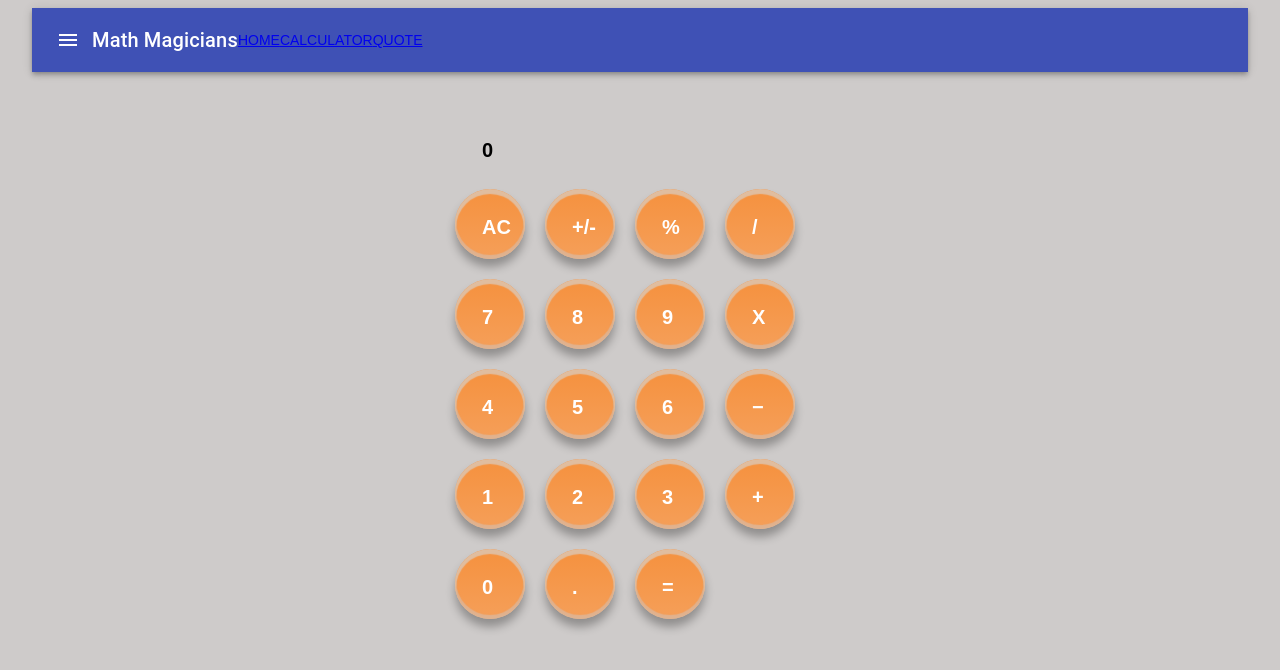
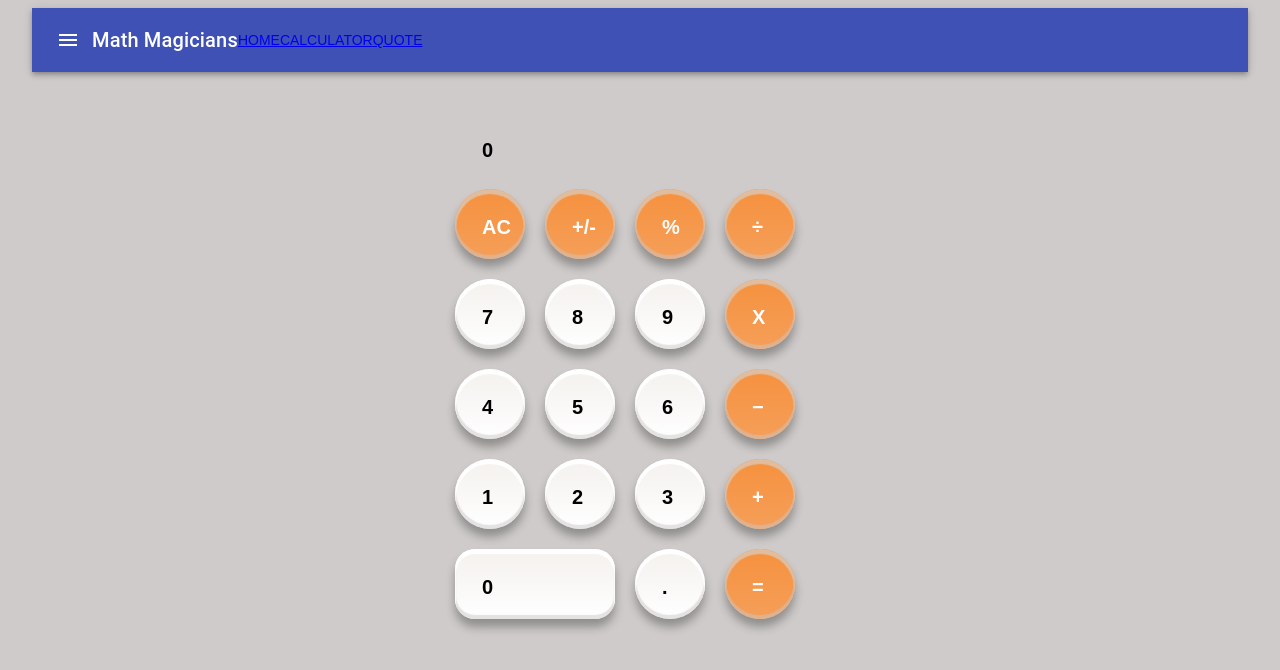
Before and after one commit to pacyL2K19/react-calculator, a React (Create React App) app: page /calculator in a window 1280 px wide. Shown: the top 670 px of the page. Built offline with nearby package versions, Linux system fonts and the light colour scheme.

Commit message:
Refactor the button pannel component

```diff
--- a/src/components/ButtonPanel.js
+++ b/src/components/ButtonPanel.js
@@ -7,44 +7,40 @@ const ButtonPanel = (props) => {
     props.clickHandler(name);
   };
 
-  const symbols = ['AC', '+/-', '%', '/'];
-  const firstGroup = ['7', '8', '9', 'X'];
-  const secondGroup = ['4', '5', '6', '−'];
-  const thirdGroup = ['1', '2', '3', '+'];
+  // const symbols = ['AC', '+/-', '%', '/'];
+  // const firstGroup = ['7', '8', '9', 'X'];
+  // const secondGroup = ['4', '5', '6', '−'];
+  // const thirdGroup = ['1', '2', '3', '+'];
 
   return (
     <div>
       <div>
-        {
-          symbols.map((btn) => (
-            <Button key={btn} name={btn} clickHandler={handleClick} />
-          ))
-        }
+        <Button name="AC" clickHandler={handleClick} />
+        <Button name="+/-" clickHandler={handleClick} />
+        <Button name="%" clickHandler={handleClick} />
+        <Button name="÷" clickHandler={handleClick} />
       </div>
       <div>
-        {
-          firstGroup.map((btn) => (
-            <Button key={btn} name={btn} clickHandler={handleClick} />
-          ))
-        }
+        <Button name="7" color="button" clickHandler={handleClick} />
+        <Button name="8" color="button" clickHandler={handleClick} />
+        <Button name="9" color="button" clickHandler={handleClick} />
+        <Button name="X" clickHandler={handleClick} />
       </div>
       <div>
-        {
-          secondGroup.map((btn) => (
-            <Button key={btn} name={btn} clickHandler={handleClick} />
-          ))
-        }
+        <Button name="4" color="button" clickHandler={handleClick} />
+        <Button name="5" color="button" clickHandler={handleClick} />
+        <Button name="6" color="button" clickHandler={handleClick} />
+        <Button name="−" clickHandler={handleClick} />
       </div>
       <div>
-        {
-          thirdGroup.map((btn) => (
-            <Button key={btn} name={btn} clickHandler={handleClick} />
-          ))
-        }
+        <Button name="1" color="button" clickHandler={handleClick} />
+        <Button name="2" color="button" clickHandler={handleClick} />
+        <Button name="3" color="button" clickHandler={handleClick} />
+        <Button name="+" clickHandler={handleClick} />
       </div>
       <div>
-        <Button name="0" clickHandler={handleClick} />
-        <Button name="." clickHandler={handleClick} />
+        <Button name="0" wide color="button" clickHandler={handleClick} />
+        <Button name="." color="button" clickHandler={handleClick} />
         <Button name="=" clickHandler={handleClick} />
       </div>
     </div>
```
